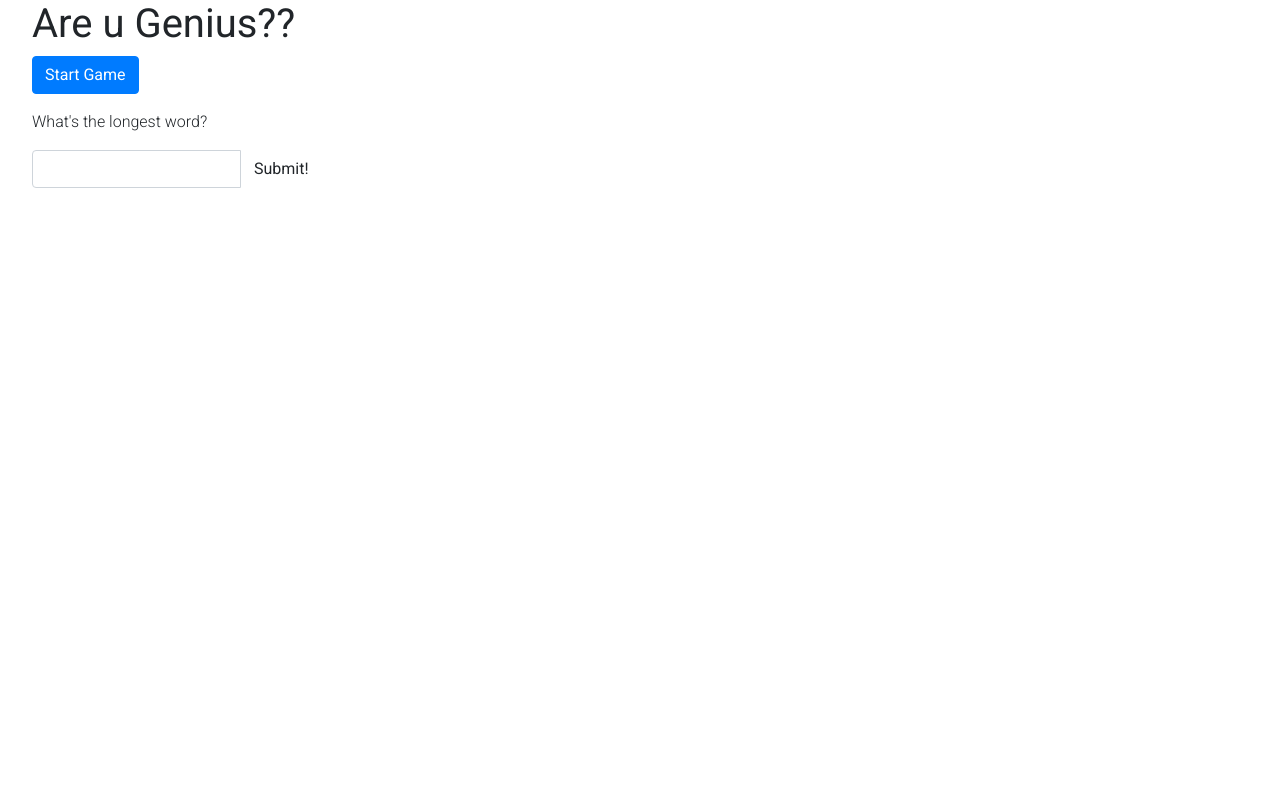
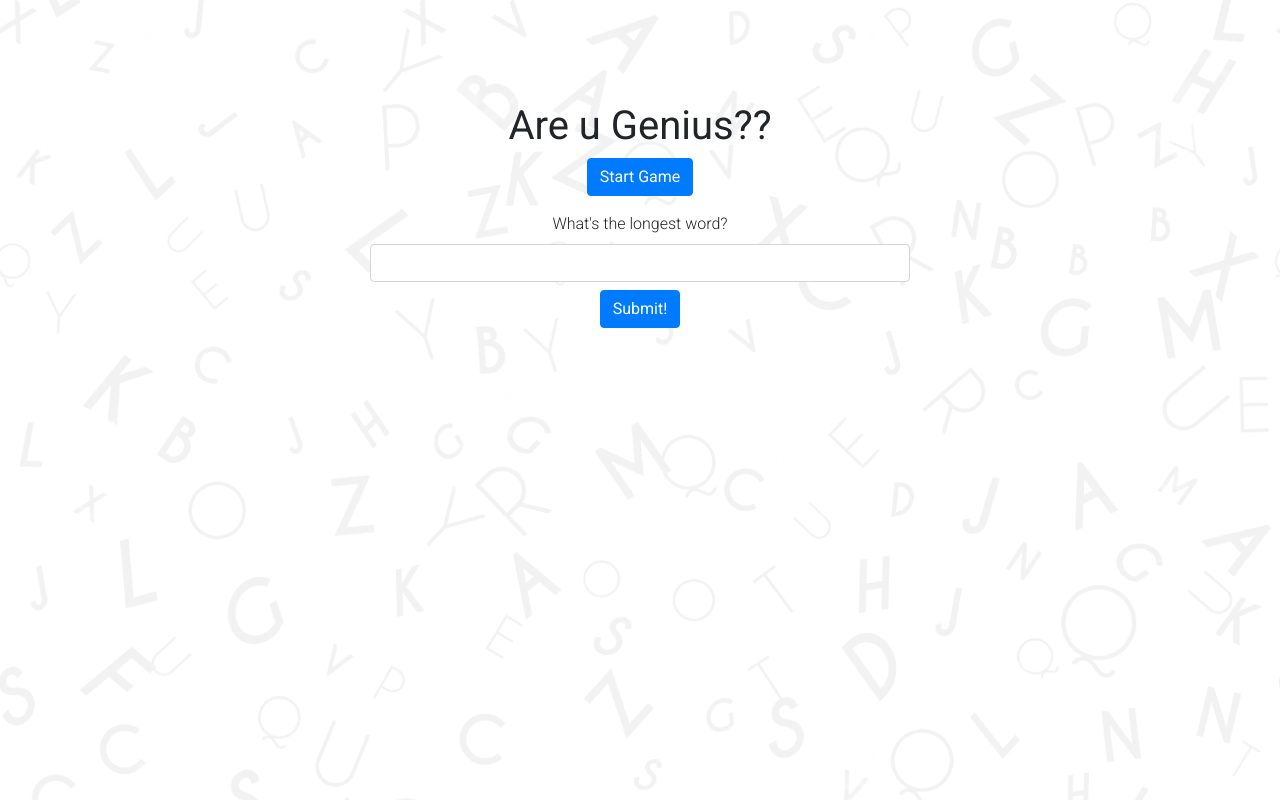
Before and after one commit to leonkranich/word-game-es6, a website built with webpack: page index.html in a window 1280 px wide. Built offline with nearby package versions, Linux system fonts and the light colour scheme.

Commit message:
added some style

```diff
--- a/css/style.css
+++ b/css/style.css
@@ -3,7 +3,29 @@
 body {
   font-family: Roboto;
   font-weight: 300;
-  padding: 0 32px;
+}
+
+.banner {
+  padding: 102px 0;
+  height: 100vh;
+  position: relative;
+}
+
+.banner::after {
+  content: "";
+  background-image:  url("../images/letters.jpg");
+  background-size: cover;
+  opacity: 0.05;
+  top: 0;
+  left: 0;
+  bottom: 0;
+  right: 0;
+  position: absolute;
+  z-index: -1;
+}
+
+#end-submit {
+  margin-top: 8px;
 }
 
 a {
--- a/index.html
+++ b/index.html
@@ -11,27 +11,32 @@
 
   </head>
   <body>
+    <div class="banner">
+    <div class="container text-center">
+      <div class="row justify-content-center">
+        <div class="col-12 col-lg-6">
           <h1>Are u Genius??</h1>
 
           <button type="button" class="btn btn-primary" id="start-button">Start Game</button>
 
-    <ul class="letters">
-    </ul>
+          <ul class="letters"></ul>
 
-    <p>What's the longest word?</p>
-
-    <form class="form-inline" id="search-form">
-      <div class="input-group">
+          <form id="search-form">
+            <div class="form-group">
+              <label for="text">What's the longest word?</label>
               <input type="text" name="word" class="form-control">
               <div class="input-group-btn">
-          <input type="submit" value="Submit!" class="btn btn-default" id="end-submit">
+                <input type="submit" value="Submit!" class="btn btn-primary" id="end-submit">
               </div>
             </div>
           </form>
 
           <div id="time"></div>
           <div id="result"></div>
-
+        </div>
+      </div>
+    </div>
+    </div>
     <script src="main.js"></script>
   </body>
 </html>
```
Also changed, not shown: images/letters.jpg (added). Lines whose indentation alone changed are shown as unchanged.
